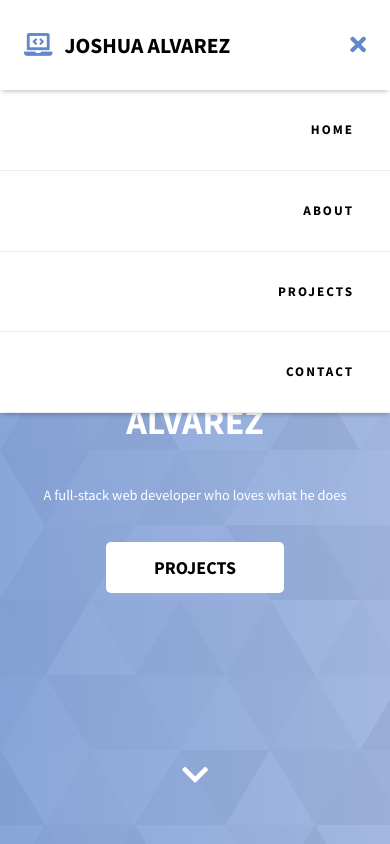
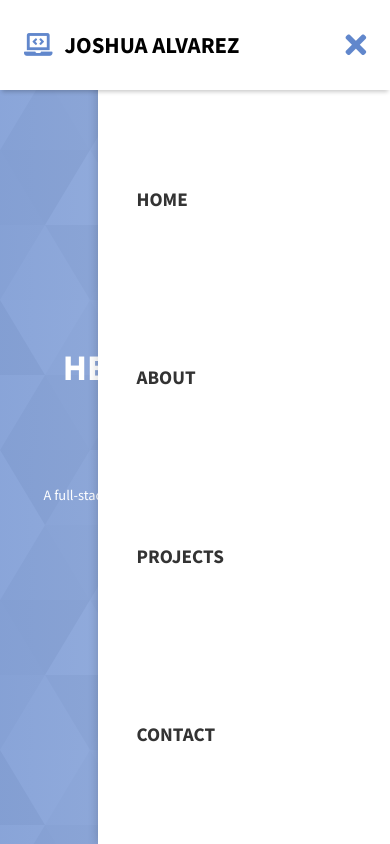
Before and after one commit to JoshuaAlvarez06/new-portfolio, a React (Create React App) app: page / in a window 390 px wide. Both pictures are taken after a click on the element 356 px from the left and 44 px from the top of the page. Shown: the top 844 px of the page. Built offline with nearby package versions, Linux system fonts and the light colour scheme.

Commit message:
redo mobile nav

```diff
--- a/src/App.js
+++ b/src/App.js
@@ -7,10 +7,11 @@ import Main from './components/main/Main';
 
 function App() {
   const [visible, setVisible] = React.useState(false);
+
   return (
     <>
       <Navbar visible={visible} setVisible={setVisible} />
-      {visible && <NavMenu setVisible={setVisible} />}
+      <NavMenu visible={visible} setVisible={setVisible} />
       <Routes>
         <Route path="/" element={<Main />} />
       </Routes>
--- a/src/components/about/About.js
+++ b/src/components/about/About.js
@@ -47,16 +47,15 @@ const About = () => {
             <h3 className='contentHeading'>Skills</h3>
             <div className='skills'>
               <div className='skill'>React</div>
-              <div className='skill'>JavaScript</div>
+              <div className='skill'>Next.js</div>
+              <div className='skill'>JS / TS</div>
               <div className='skill'>HTML</div>
               <div className='skill'>CSS</div>
               <div className='skill'>Git</div>
               <div className='skill'>Node.js</div>
               <div className='skill'>Express.js</div>
               <div className='skill'>PostgreSQL</div>
-              <div className='skill'>Heroku</div>
-              <div className='skill'>Bootstrap</div>
-              <div className='skill'>Tailwind</div>
+              <div className='skill'>Email Dev.</div>
             </div>
           </div>
         </div>
--- a/src/components/contact/Contact.js
+++ b/src/components/contact/Contact.js
@@ -12,7 +12,7 @@ const Contact = () => {
             to you ASAP.
           </p>
         </div>
-        <div className="contactForm">
+        <div data-aos="zoom-in" className="contactForm">
           <form id="contactForm" name="contact" method="post">
             <input type="hidden" name="form-name" value="contact" />
             <div className="formSection">
--- a/src/components/navMenu/NavMenu.css
+++ b/src/components/navMenu/NavMenu.css
@@ -1,50 +1,58 @@
-.navMenuSection {
-  width: 100vw;
+.mobile-nav {
+  width: 75vw;
+  height: 100%;
   background: #fff;
-  box-shadow: 0 4px 4px -2px rgba(0, 0, 0, 0.2);
+  box-shadow: 0 0 10px rgba(0, 0, 0, 0.2);
   position: fixed;
+  right: 0;
   z-index: 999;
+  transform: translateX(75%);
+  opacity: 0;
+  transition: all 0.5s;
 }
 
-.navMenuContainer {
-  padding-top: 90px;
-  width: 100%;
-  height: 100%;
-  animation: fadeInTop 1s;
+.visible {
+  opacity: 1;
+  transform: translateX(0%);
 }
 
-.menuList {
+.mobile-nav-menu {
+  padding-top: 110px;
+  padding-bottom: 20px;
   width: 100%;
   height: 100%;
   display: flex;
-  flex-direction: column;
+  justify-content: flex-end;
   align-items: center;
-  justify-content: space-around;
 }
 
-.listItemContainer {
+.menu-list {
+  height: 100%;
   width: 100%;
-  text-align: right;
+  text-align: left;
+  display: flex;
+  flex-direction: column;
+  justify-content: space-evenly;
 }
 
-.listItemContainer a {
-  display: block;
+.list-item {
+  display: flex;
+  align-items: center;
   text-decoration: none;
-  padding: 2.5rem 3rem;
-  font-size: 1.1rem;
-  color: #000;
-  text-align: right;
-  border-bottom: 1px solid #eee;
-  font-weight: 700;
-  letter-spacing: 2px;
-  transition: color 0.3s;
+  text-transform: uppercase;
+  font-weight: bold;
+  color: #333;
+  font-size: 1.6rem;
+  height: 100%;
+  padding-left: 10vw;
 }
 
-@keyframes fadeInTop {
-  0% {
-    opacity: 0;
-  }
-  100% {
-    opacity: 1;
+@media (min-width: 500px) {
+  .list-item {
+    font-size: 2rem;
   }
 }
+
+.list-item:last-child {
+  margin-bottom: 0;
+}
--- a/src/components/navMenu/NavMenu.js
+++ b/src/components/navMenu/NavMenu.js
@@ -1,56 +1,42 @@
 import React from 'react';
+import { Link } from 'react-router-dom';
 import './NavMenu.css';
-import { Link } from 'react-router-dom';
 
-const NavMenu = ({ setVisible }) => {
+const NavMenu = ({ visible, setVisible }) => {
+  const closeMenu = () => setVisible(false);
+
   return (
-    <div className="navMenuSection">
-      <div className="navMenuContainer">
-        <div className="menuList">
-          <div className="listItemContainer" onClick={() => setVisible(false)}>
-            <Link to="/" onClick={() => window.scrollTo(0, 0)}>
-              HOME
-            </Link>
-          </div>
-          <div className="listItemContainer" onClick={() => setVisible(false)}>
-            <Link
-              to="/#about"
-              onClick={() => {
-                document.getElementById('about').scrollIntoView({
+    <nav className={`mobile-nav${visible ? ' visible' : ''}`}>
+      <nav className="mobile-nav-menu">
+        <div className="menu-list">
+          <Link onClick={() => {
+            window.scroll(0, 0);
+            closeMenu();
+          }} to="/" className="list-item">Home</Link>
+          <Link onClick={() => {
+            const about = document.getElementById('about');
+            about.scrollIntoView({
               behavior: 'smooth',
             });
-              }}
-            >
-              ABOUT
-            </Link>
-          </div>
-          <div className="listItemContainer" onClick={() => setVisible(false)}>
-            <Link
-              to="/#projects"
-              onClick={() => {
-                document.getElementById('projects').scrollIntoView({
+            closeMenu();
+          }} to="/#about" className="list-item">About</Link>
+          <Link onClick={() => {
+            const projects = document.getElementById('projects');
+            projects.scrollIntoView({
               behavior: 'smooth',
             });
-              }}
-            >
-              PROJECTS
-            </Link>
-          </div>
-          <div className="listItemContainer" onClick={() => setVisible(false)}>
-            <Link
-              to="/#contact"
-              onClick={() => {
-                document.getElementById('contact').scrollIntoView({
+            closeMenu();
+          }} to="/#projects" className="list-item">Projects</Link>
+          <Link onClick={() => {
+            const contact = document.getElementById('contact');
+            contact.scrollIntoView({
               behavior: 'smooth',
             });
-              }}
-            >
-              CONTACT
-            </Link>
+            closeMenu();
+          }} to="/#contact" className="list-item">Contact</Link>
         </div>
-        </div>
-      </div>
-    </div>
+      </nav>
+    </nav>
   );
 };
 
--- a/src/components/navbar/Navbar.css
+++ b/src/components/navbar/Navbar.css
@@ -81,7 +81,7 @@
     padding: 1rem 2rem;
   }
 
-  .logoContainer h1,
+  .logoContainer h1 a,
   .logoContainer h1 i {
     font-size: 1.9rem;
   }
@@ -90,11 +90,19 @@
 @media screen and (max-width: 1100px) {
   .bars {
     display: block;
-    font-size: 1.9rem;
+    font-size: 2.5rem;
     color: #6187cc;
     cursor: pointer;
   }
+
   .menuItems {
     display: none;
   }
 }
+
+@media (min-width: 760px) and (max-width: 1100px) {
+  .logoContainer h1 a,
+  .logoContainer h1 i {
+    font-size: 2.2rem;
+  }
+}
```
Lines whose indentation alone changed are shown as unchanged.
